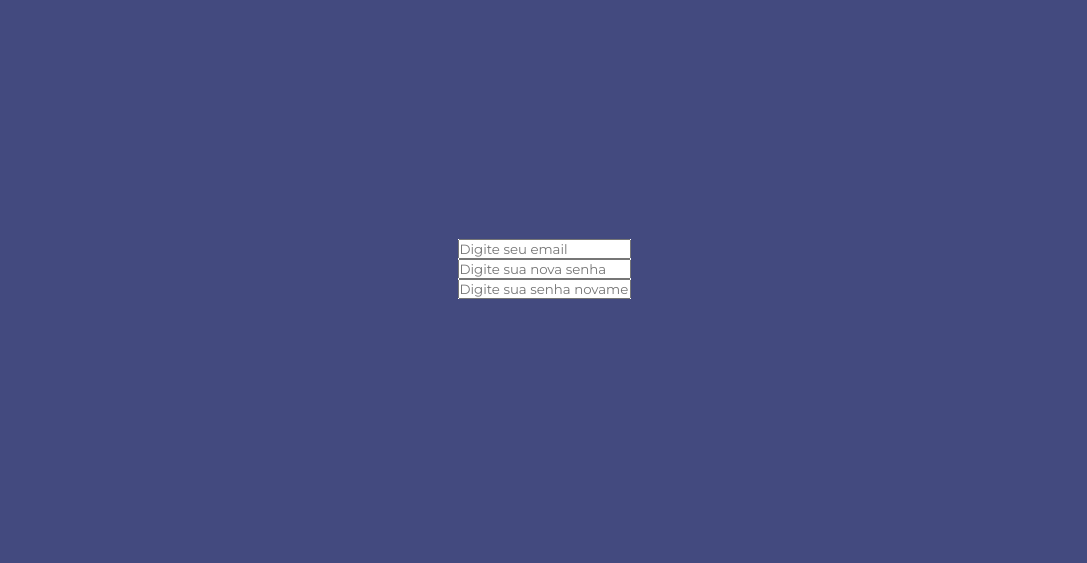
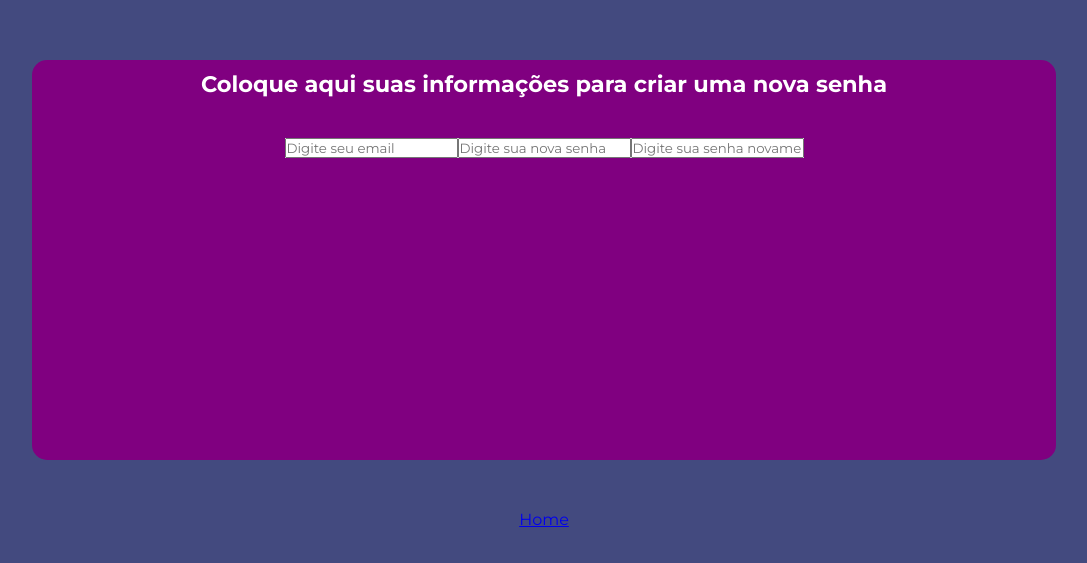
Before and after one commit to Fabio42-sys/Pagina-de-login-2, a plain HTML site: page recuperar-senha.html in a window 1280 px wide. Shown: the part 131-694 px from the top of the page, without its empty margins (96-1183 px from the left). Drawn offline with Linux system fonts and the light colour scheme.

Commit message:
style: criando a estilização da pagina de login

```diff
--- a/css/senha.css
+++ b/css/senha.css
@@ -17,6 +17,32 @@ body{
     height: 100vh;
 }
 
+.recuperar-senha {
+    height: 50vh;
+    width: 80%;
+    border-radius: 15px;
+    margin: 50px;
+    display: flex;
+    align-items: center;
+    justify-content: flex-start;
+    flex-wrap: wrap;
+    gap: 30px;
+    flex-direction: column;
+    background-color: purple;
+}
+
+.infoForm {
+    display: flex;
+    justify-content: flex-start;
+    font-size: 15px;
+    color: #fff;
+    margin: 10px;
+}
+
 .nova-senha {
-    background-color: #fff;
+    display: flex;
+    flex-wrap: wrap;
+    background-color: #ccc;
+    row-gap: 25px;
+    border: 15px;
 }
--- a/recuperar-senha.html
+++ b/recuperar-senha.html
@@ -12,6 +12,12 @@
 <body>
 
     <div class="recuperar-senha">
+
+        <div class="infoForm">
+            <h2>Coloque aqui suas informações para criar uma nova senha</h2>
+        </div>
+
+
         <form class="nova-senha">
             <div>
                 <input type="email" class="inputEmail"  placeholder="Digite seu email">
@@ -28,6 +34,8 @@
         </form>
     </div>
 
+    <a href="./index.html">Home</a>
+
 </body>
 
 </html>
```
